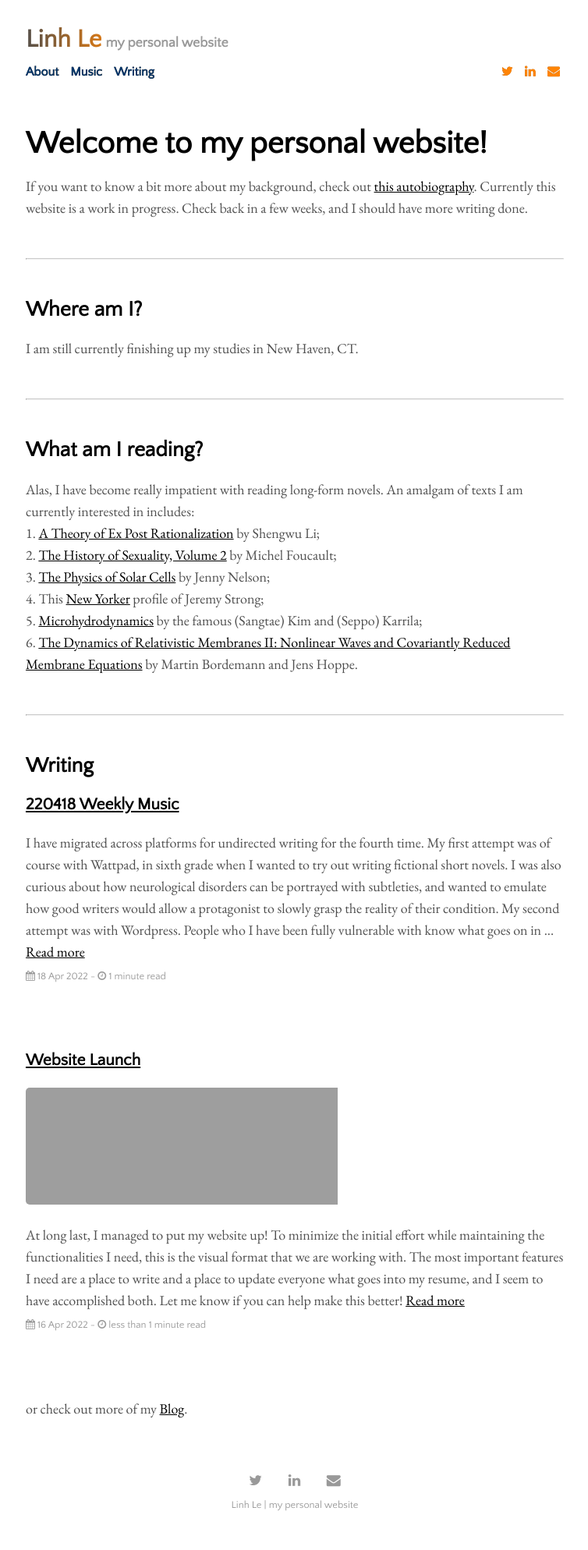
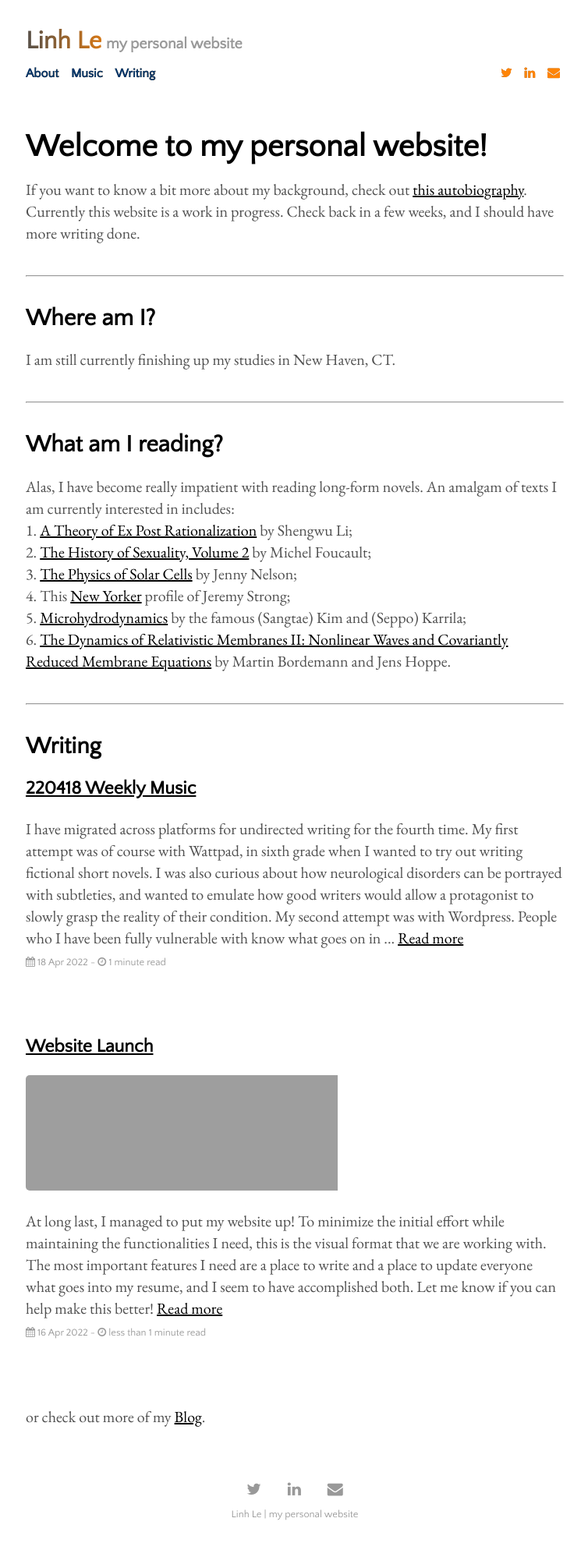
Before and after one commit to aidenva/aidenva.github.io, a Jekyll site: the page built from index.html, in a window 1280 px wide. Shown: the whole page at 78% size, without its empty margins (262-1016 px from the left). Built offline with Jekyll 4.4.1, drawn with Linux system fonts in a browser that asks for light colours; the list of posts is cut into pages by our own code.

Commit message:
make font bigger

```diff
--- a/_sass/_base.scss
+++ b/_sass/_base.scss
@@ -4,7 +4,7 @@
 
 body {
   font-family: $serif-font-family;
-  font-size: 18px;
+  font-size: 20px;
   color: $body-color;
   line-height: 1.75rem;
 }
@@ -76,9 +76,9 @@ blockquote {
 }
 
 hr {
-  border-top: 1px solid $extra-light-gray-color;
-  margin-top: 50px;
-  margin-bottom: 50px;
+  border-top: 1px solid $light-gray-color;
+  margin-top: 40px;
+  margin-bottom: 40px;
 }
 
 /*
```
